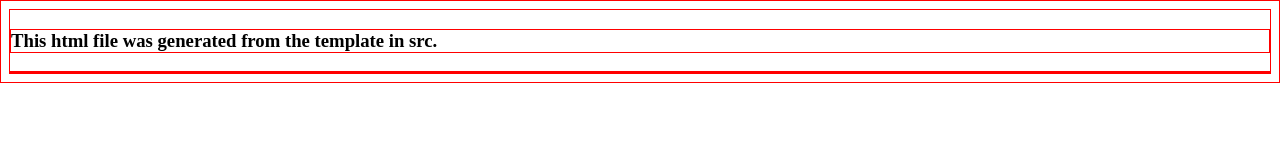
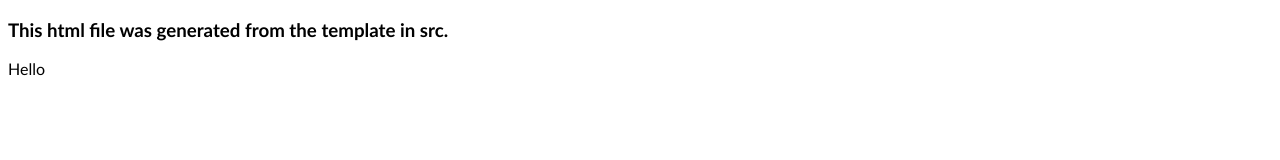
Before and after one commit to Neo319/project-linked-lists, a website built with webpack: page src/index.html in a window 1280 px wide. Built offline with nearby package versions, Linux system fonts and the light colour scheme.

Commit message:
Testing environment

```diff
--- a/src/index.html
+++ b/src/index.html
@@ -7,6 +7,6 @@
 </head>
 <body>
     <h3>This html file was generated from the template in src.</h3>
-    <div class="dropdown"></div>
+    Hello
 </body>
 </html>
--- a/src/index.js
+++ b/src/index.js
@@ -2,5 +2,5 @@ import dropdown from "./dropdown"
 
 import "./style.css"
 
-console.log("index.js ready!")
+console.log("Hello!")
 dropdown()
--- a/src/style.css
+++ b/src/style.css
@@ -1 +1,5 @@
-* {border: 1px solid red};
+/* * {border: 1px solid red}; */
+
+* {
+    font-family: 'Gill Sans', 'Gill Sans MT', Calibri, 'Trebuchet MS', sans-serif;
+}
```
Also changed, not shown: dist/bundle.js, dist/index.html.
